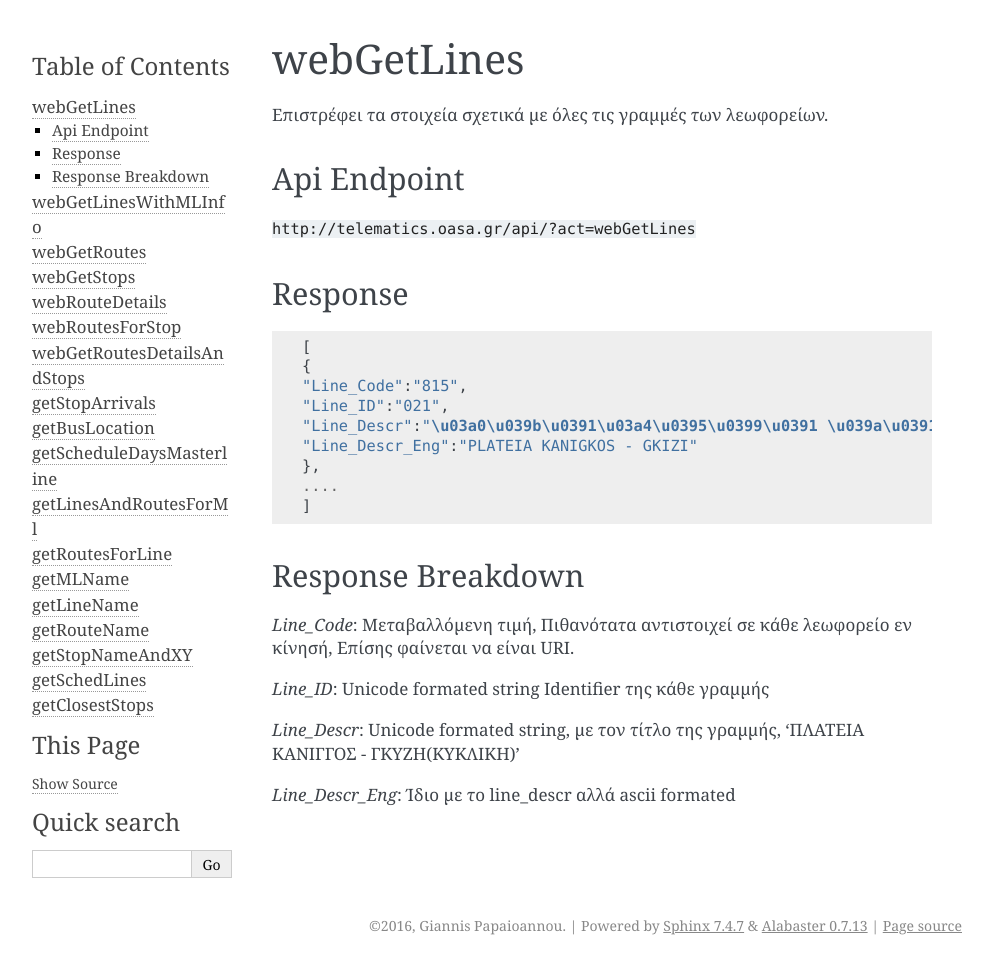
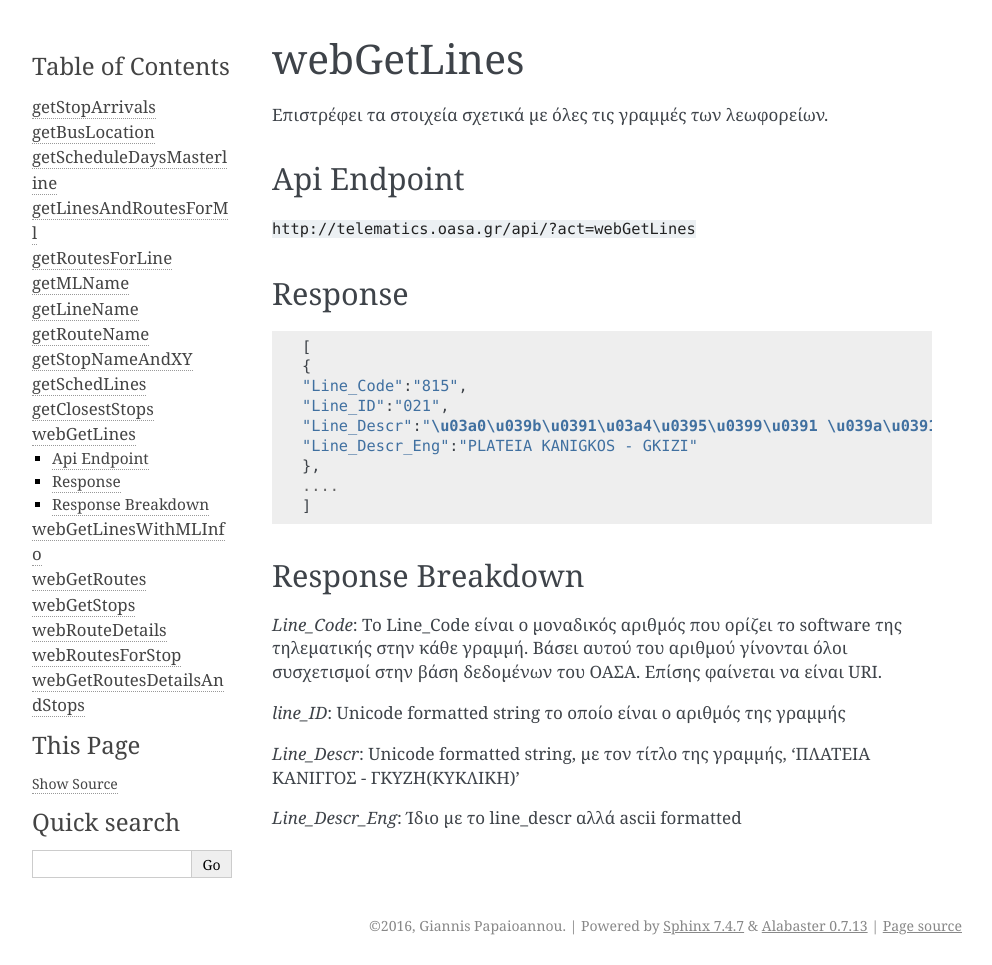
Before and after one commit to gph03n1x/OASA-Telematics-API-Documentation, a Sphinx documentation site: the page built from docs/source/webGetLines.rst, in a window 1280 px wide. Shown: the whole page, without its empty margins (148-1140 px from the left). Built offline with Sphinx 7.4.7, drawn with Linux system fonts in a browser that asks for light colours.

Commit message:
Fixed a typo, έφτιαξα τα εξηγήσεις για το line_code και line_ID με βάση μερικές προτάσεις που μου έστειλαν στο g+.

```diff
--- a/docs/source/webGetLines.rst
+++ b/docs/source/webGetLines.rst
@@ -30,10 +30,11 @@
 Response Breakdown
 ------------------
 
-*Line_Code*: Μεταβαλλόμενη τιμή, Πιθανότατα αντιστοιχεί σε κάθε λεωφορείο εν κίνησή, Επίσης φαίνεται να είναι URI.
+*Line_Code*: Το Line_Code είναι ο μοναδικός αριθμός που ορίζει το software της τηλεματικής στην κάθε γραμμή.
+Βάσει αυτού του αριθμού γίνονται όλοι συσχετισμοί στην βάση δεδομένων του ΟΑΣΑ. Επίσης φαίνεται να είναι URI.
 
-*Line_ID*: Unicode formated string Identifier της κάθε γραμμής
+*line_ID*: Unicode formatted string το οποίο είναι ο αριθμός της γραμμής
 
-*Line_Descr*: Unicode formated string, με τον τίτλο της γραμμής, 'ΠΛΑΤΕΙΑ ΚΑΝΙΓΓΟΣ - ΓΚΥΖH(ΚΥΚΛΙΚΗ)'
+*Line_Descr*: Unicode formatted string, με τον τίτλο της γραμμής, 'ΠΛΑΤΕΙΑ ΚΑΝΙΓΓΟΣ - ΓΚΥΖH(ΚΥΚΛΙΚΗ)'
 
-*Line_Descr_Eng*: Ίδιο με το line_descr αλλά ascii formated
+*Line_Descr_Eng*: Ίδιο με το line_descr αλλά ascii formatted
--- a/docs/source/webRouteDetails.rst
+++ b/docs/source/webRouteDetails.rst
@@ -2,6 +2,7 @@
 ===============
 
 Επιστρέφει τις λεπτομέρειες της διαδρομής δηλαδή την τοποθεσία των στάσεων και την σειρά με την οποία τις 'επισκέπτεται' το λεωφορείο.
+Χρησιμοποιείται κυρίως για απεικόνηση στο google maps
 Χρειαζόμαστε και μια παράμετρο που είναι το **routecode** δηλαδή ο κώδικας μιας διαδρομής.
 Στο παράδειγμα εμφανίζονται τα απότελέσματα του webRouteDetails της διαδρομής ΠΕΙΡΑΙΑΣ-ΒΟΥΛΑ ( **routecode** = 2045 )
 
```
Also changed, not shown: docs/source/index.rst (+8 -8 lines), docs/source/webGetLinesWithMLInfo.rst (+5 -4 lines).
